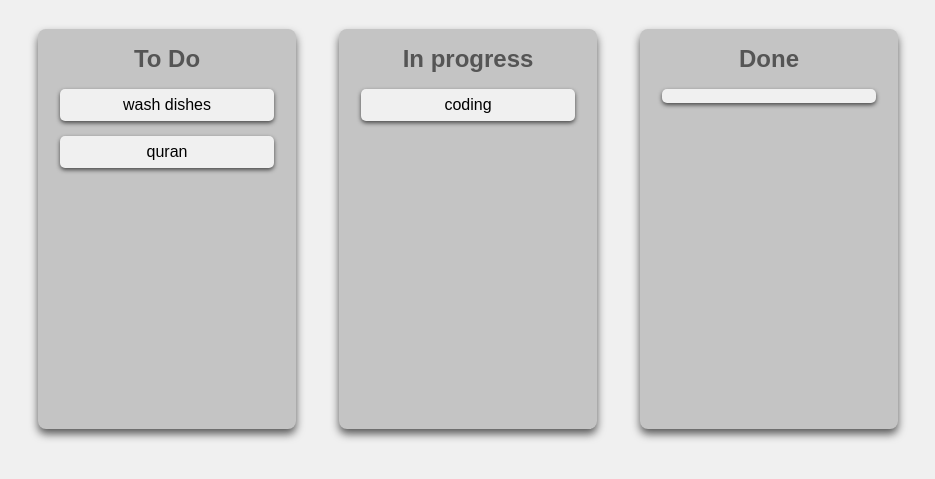
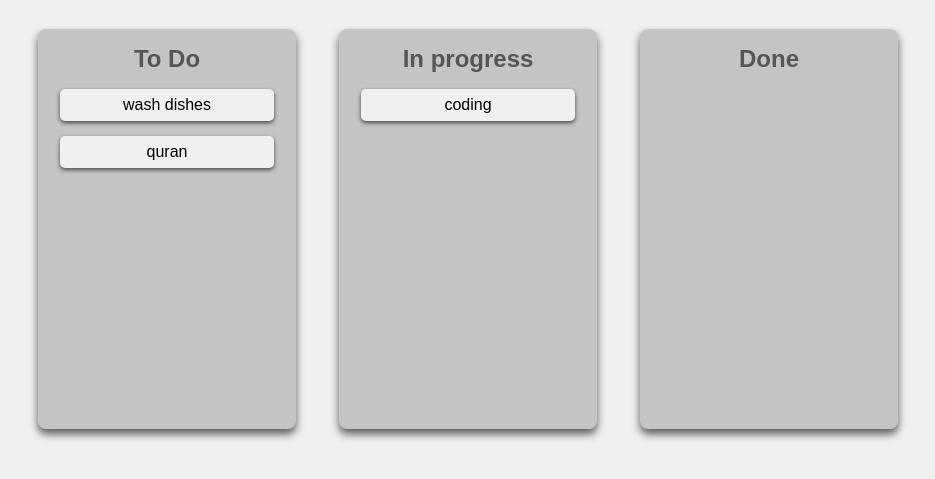
Before and after one commit to moussaoui1228/Kanban-Board, a plain HTML site: page index.html in a window 1280 px wide. Shown: the part 205-684 px from the top of the page, without its empty margins (172-1107 px from the left). Drawn offline with Linux system fonts and the light colour scheme.

Commit message:
Remove empty card element from Done list in Kanban Board

```diff
--- a/index.html
+++ b/index.html
@@ -28,7 +28,6 @@
         <!--list 3 -->
         <div class="list" id="list3">
             <h2>Done</h2>
-            <div class="card" draggable="true" id="card3"></div>
         </div>
 
 
```
